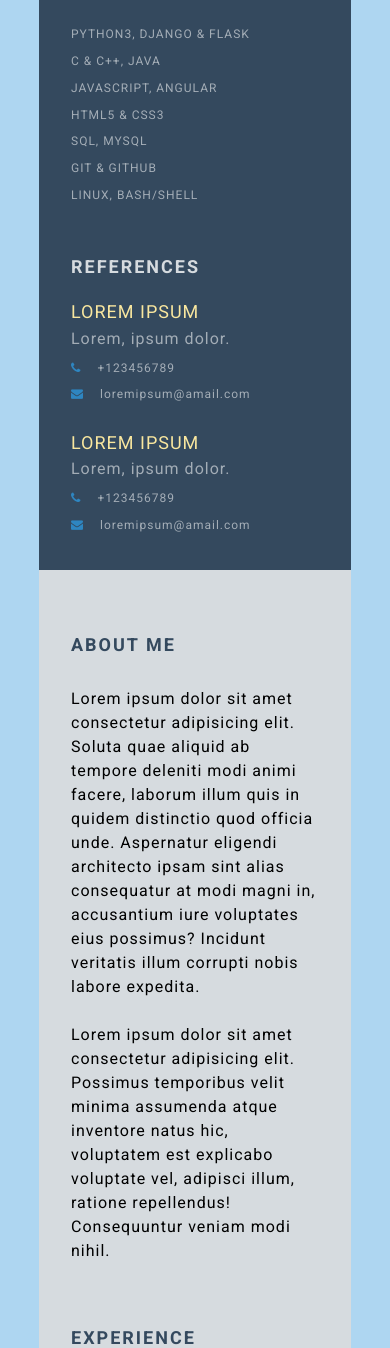
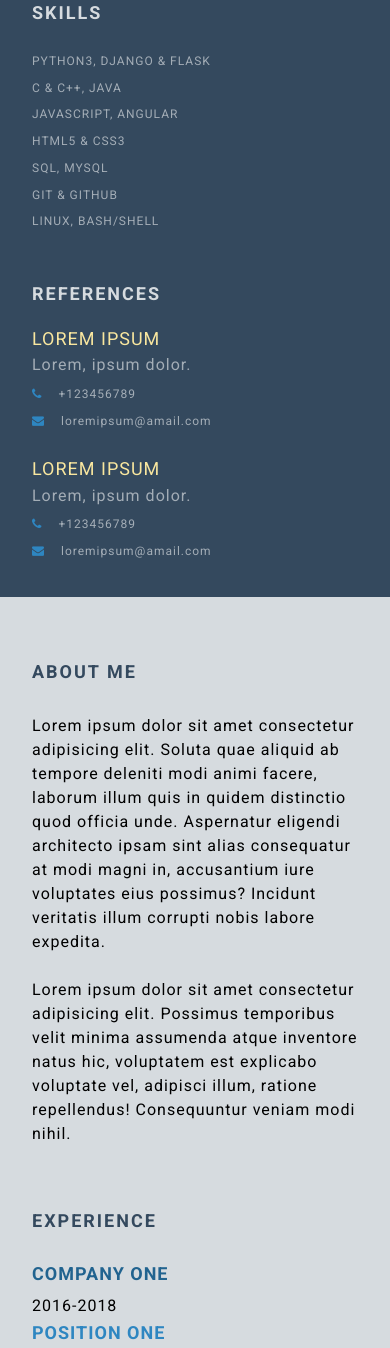
Before and after one commit to FahadulShadhin/Resume-template, a plain HTML site: page index.html in a window 390 px wide. Shown: the part 652-2000 px from the top of the page. Drawn offline with Linux system fonts and the light colour scheme.

Commit message:
edit title

```diff
--- a/index.html
+++ b/index.html
@@ -4,7 +4,7 @@
     <meta charset="UTF-8">
     <meta http-equiv="X-UA-Compatible" content="IE=edge">
     <meta name="viewport" content="width=device-width, initial-scale=1.0">
-    <title>Resume</title>
+    <title>HTML & CSS Resume Template</title>
 
     <!-- Google font  -->
     <link rel="preconnect" href="https://fonts.googleapis.com">
--- a/style.css
+++ b/style.css
@@ -229,6 +229,11 @@ body {
 }
 
 @media screen and (max-width:390px) {
+    .resume-contents {
+        width: 100%;
+        margin: 0 auto;
+    }
+
     .name {
         font-size: 20px;
     }
@@ -281,10 +286,5 @@ body {
     .education-subject,
     .awards-name {
         font-size: 18px;
-        font-weight: bold;
-        text-transform: uppercase;
-        letter-spacing: 1px;
-        color: #2E86C1;
-        padding-bottom: .4rem;
     }
 }
```
